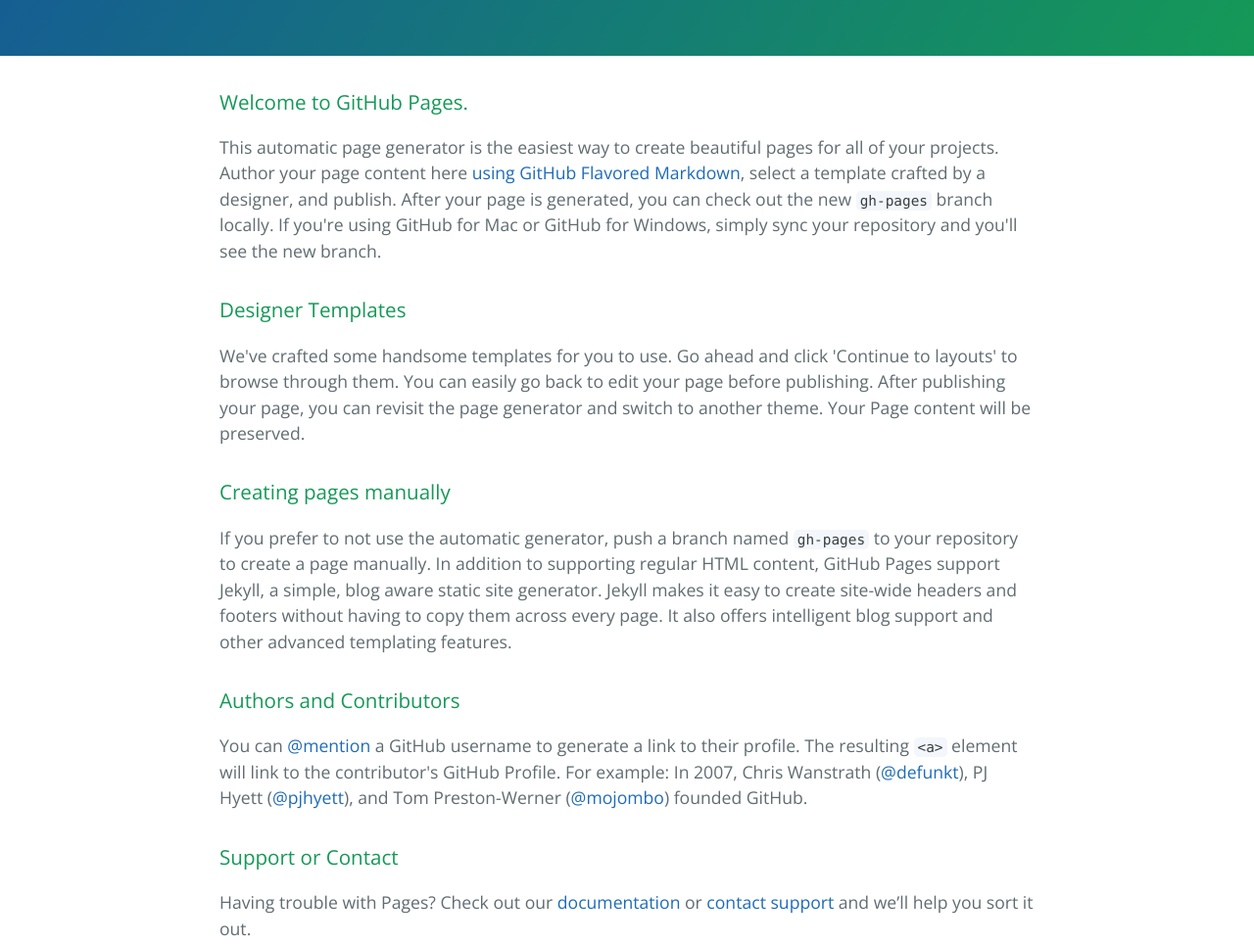
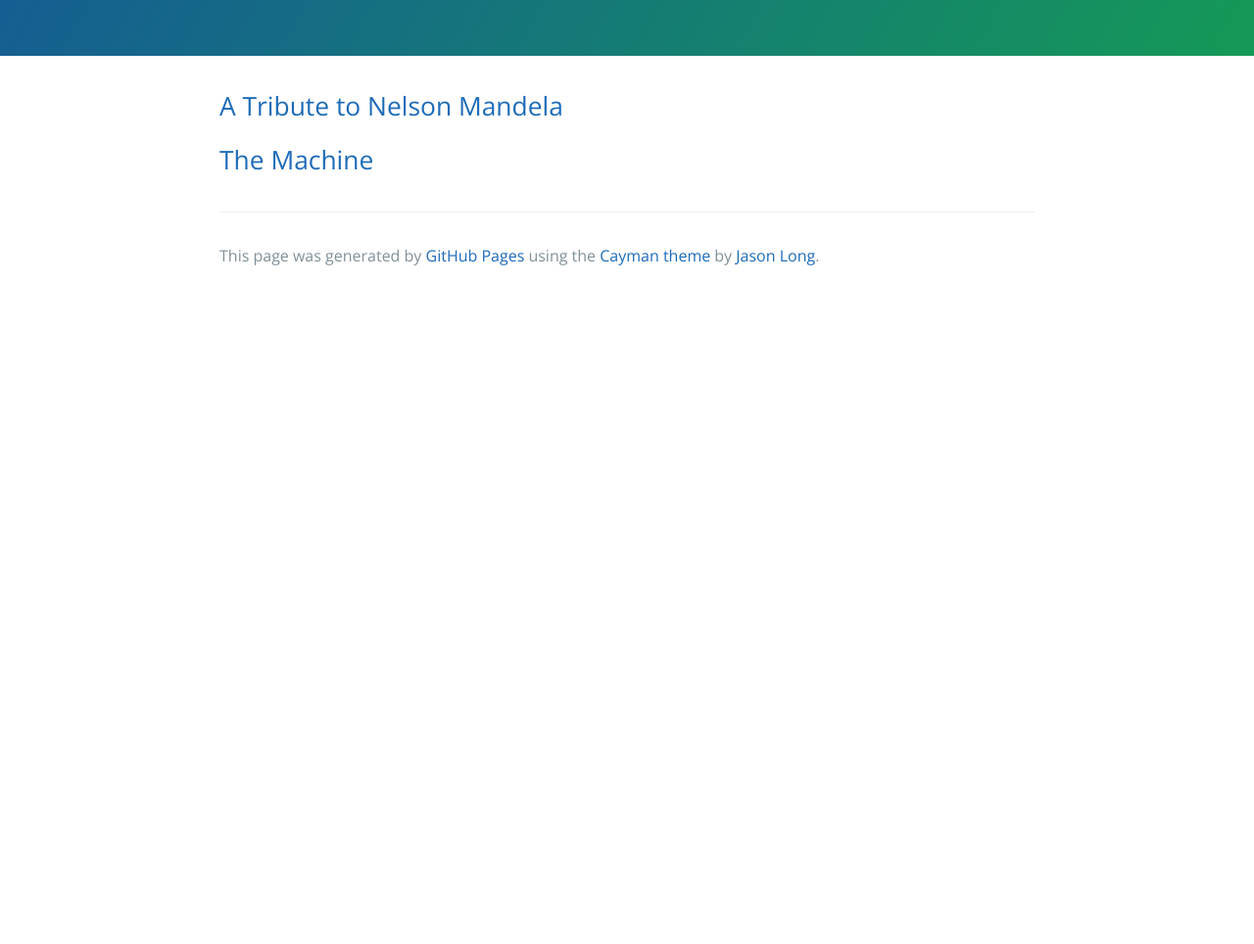
Before and after one commit to sam97/sam97.github.io, a plain HTML site: page index.html in a window 1280 px wide. Shown: the part 260-1224 px from the top of the page at 98% size. After the commit the page ends 800 px from the top, so only its background shows below. Drawn offline with nearby package versions, Linux system fonts and the light colour scheme.

Commit message:
Removed content and added titles.

```diff
--- a/index.html
+++ b/index.html
@@ -16,30 +16,15 @@
     </section>
 
     <section class="main-content">
-      <h3>
-<a id="welcome-to-github-pages" class="anchor" href="#welcome-to-github-pages" aria-hidden="true"><span class="octicon octicon-link"></span></a>Welcome to GitHub Pages.</h3>
+      <div id="link">
+        <h2><a href="./madiba">A Tribute to Nelson Mandela
+        </a></h2>
+      </div>
 
-<p>This automatic page generator is the easiest way to create beautiful pages for all of your projects. Author your page content here <a href="https://guides.github.com/features/mastering-markdown/">using GitHub Flavored Markdown</a>, select a template crafted by a designer, and publish. After your page is generated, you can check out the new <code>gh-pages</code> branch locally. If you're using GitHub for Mac or GitHub for Windows, simply sync your repository and you'll see the new branch.</p>
-
-<h3>
-<a id="designer-templates" class="anchor" href="#designer-templates" aria-hidden="true"><span class="octicon octicon-link"></span></a>Designer Templates</h3>
-
-<p>We've crafted some handsome templates for you to use. Go ahead and click 'Continue to layouts' to browse through them. You can easily go back to edit your page before publishing. After publishing your page, you can revisit the page generator and switch to another theme. Your Page content will be preserved.</p>
-
-<h3>
-<a id="creating-pages-manually" class="anchor" href="#creating-pages-manually" aria-hidden="true"><span class="octicon octicon-link"></span></a>Creating pages manually</h3>
-
-<p>If you prefer to not use the automatic generator, push a branch named <code>gh-pages</code> to your repository to create a page manually. In addition to supporting regular HTML content, GitHub Pages support Jekyll, a simple, blog aware static site generator. Jekyll makes it easy to create site-wide headers and footers without having to copy them across every page. It also offers intelligent blog support and other advanced templating features.</p>
-
-<h3>
-<a id="authors-and-contributors" class="anchor" href="#authors-and-contributors" aria-hidden="true"><span class="octicon octicon-link"></span></a>Authors and Contributors</h3>
-
-<p>You can <a href="https://github.com/blog/821" class="user-mention">@mention</a> a GitHub username to generate a link to their profile. The resulting <code>&lt;a&gt;</code> element will link to the contributor's GitHub Profile. For example: In 2007, Chris Wanstrath (<a href="https://github.com/defunkt" class="user-mention">@defunkt</a>), PJ Hyett (<a href="https://github.com/pjhyett" class="user-mention">@pjhyett</a>), and Tom Preston-Werner (<a href="https://github.com/mojombo" class="user-mention">@mojombo</a>) founded GitHub.</p>
-
-<h3>
-<a id="support-or-contact" class="anchor" href="#support-or-contact" aria-hidden="true"><span class="octicon octicon-link"></span></a>Support or Contact</h3>
-
-<p>Having trouble with Pages? Check out our <a href="https://help.github.com/pages">documentation</a> or <a href="https://github.com/contact">contact support</a> and we’ll help you sort it out.</p>
+      <div id="link">
+        <h2><a href="./the-machine">The Machine
+        </a></h2>
+      </div>
 
       <footer class="site-footer">
 
```
